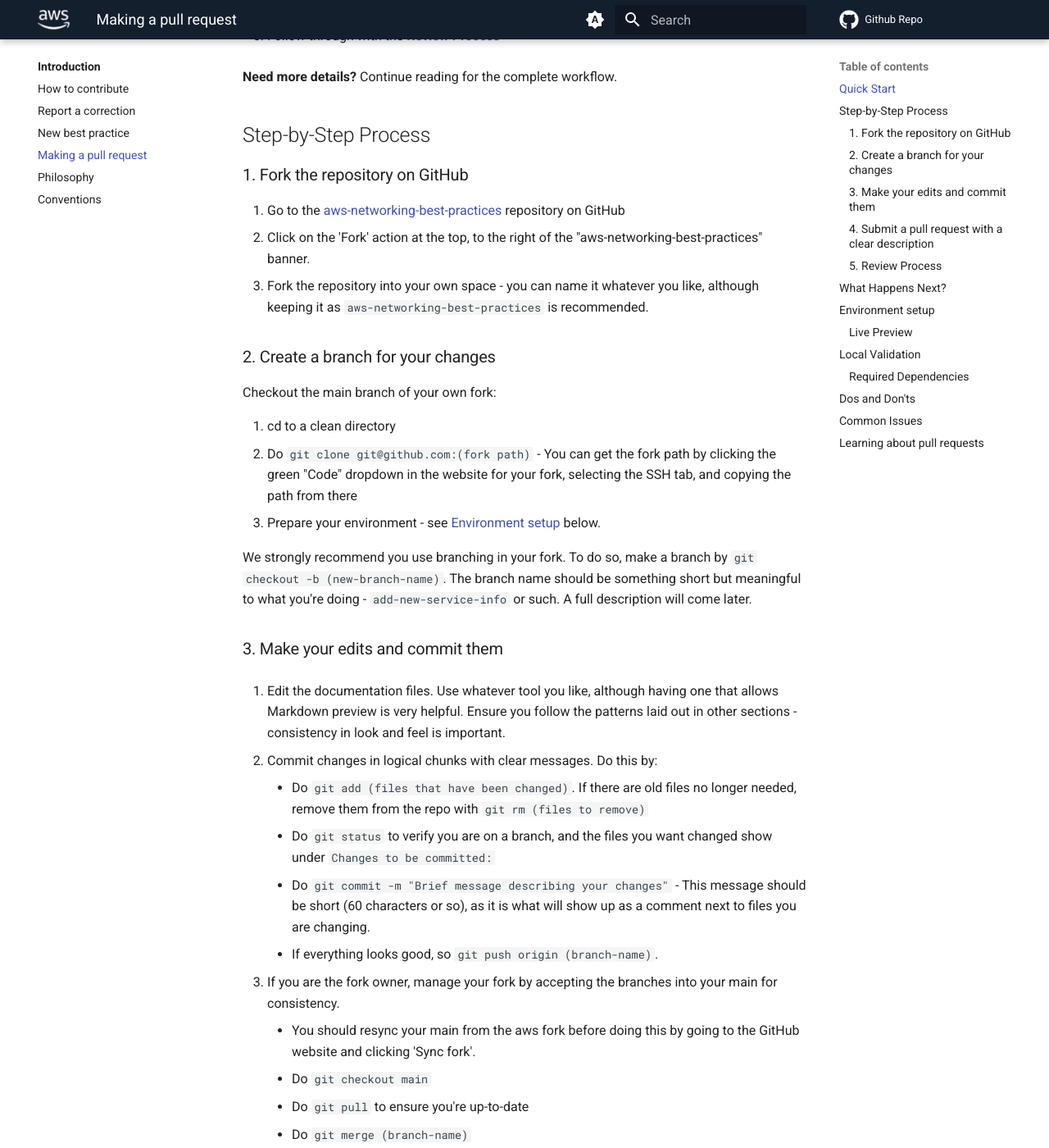
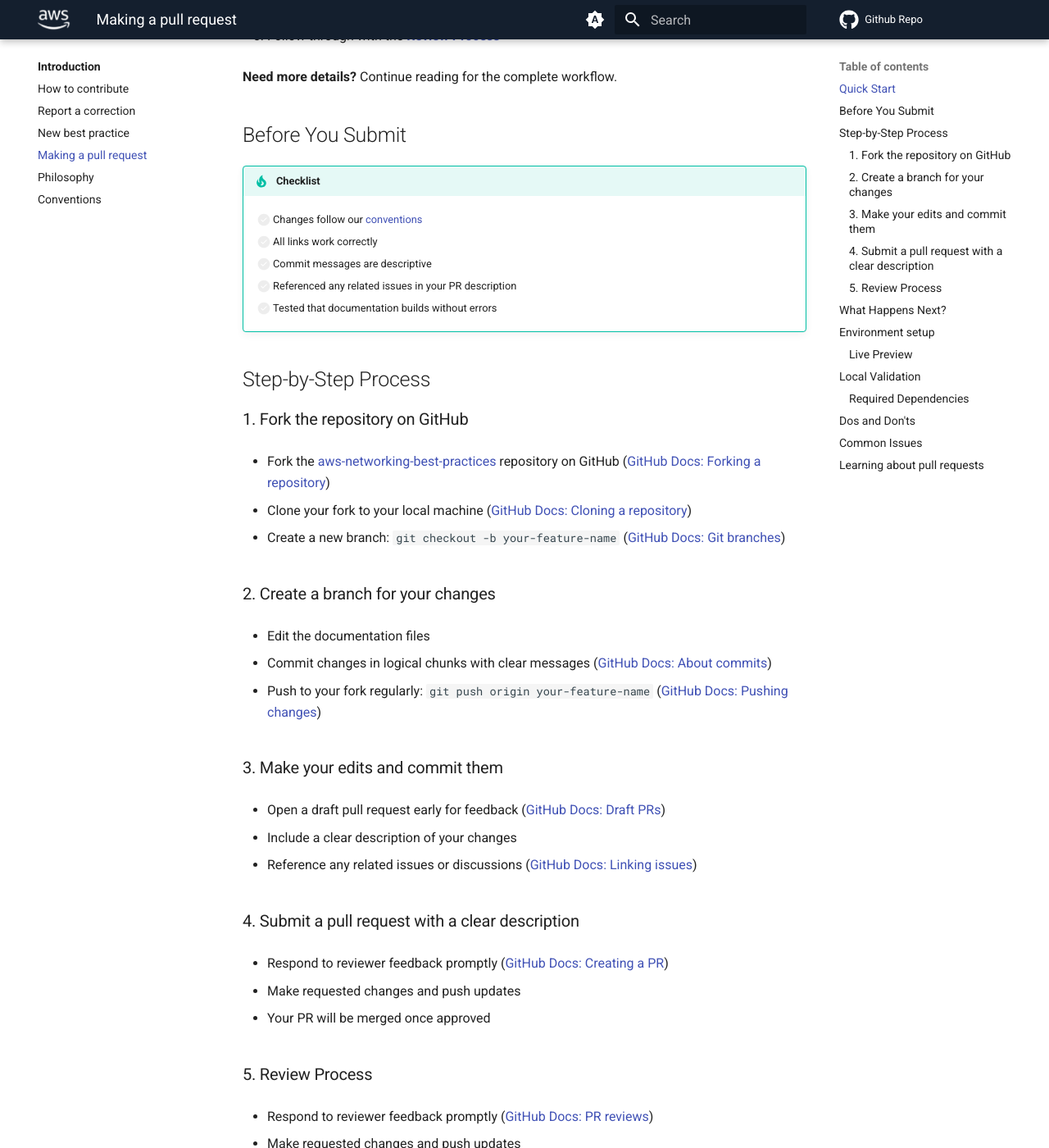
Before and after one commit to aws/aws-networking-best-practices, an MkDocs documentation site: the page built from content/community/making-a-pull-request.md, in a window 1280 px wide and 1400 px high, scrolled down 548 px. Shown: the whole window at 82% size. Built offline with MkDocs 1.6.1 and Material for MkDocs 9.7.7, drawn with Linux system fonts in a browser that asks for light colours; comment, search, counter and statistics services are not loaded; some of the changed text lies outside the part shown.

Commit message:
Update making-a-pull-request.md with improved navigation and GitHub documentation links

````diff
--- a/content/community/making-a-pull-request.md
+++ b/content/community/making-a-pull-request.md
@@ -18,57 +18,75 @@
 
 **Need more details?** Continue reading for the complete workflow.
 
+## Before You Submit
+
+!!! tip "Checklist"
+    * [ ] Changes follow our [conventions](conventions.md)
+
+    * [ ] All links work correctly
+
+    * [ ] Commit messages are descriptive
+
+    * [ ] Referenced any related issues in your PR description
+
+    * [ ] Tested that documentation builds without errors
+
 ## Step-by-Step Process
 
 ### 1. Fork the repository on GitHub
 
-1. Go to the [aws-networking-best-practices] repository on GitHub
-2. Click on the 'Fork' action at the top, to the right of the "aws-networking-best-practices" banner.
-3. Fork the repository into your own space - you can name it whatever you like, although keeping it as `aws-networking-best-practices` is recommended.
+* Fork the [aws-networking-best-practices] repository on GitHub ([GitHub Docs: Forking a repository][fork-docs]{:target="_blank"})
+
+* Clone your fork to your local machine ([GitHub Docs: Cloning a repository][clone-docs]{:target="_blank"})
+
+* Create a new branch: `git checkout -b your-feature-name` ([GitHub Docs: Git branches][branch-docs]{:target="_blank"})
 
 [aws-networking-best-practices]: https://github.com/aws/aws-networking-best-practices
+[fork-docs]: https://docs.github.com/en/get-started/quickstart/fork-a-repo
+[clone-docs]: https://docs.github.com/en/repositories/creating-and-managing-repositories/cloning-a-repository
+[branch-docs]: https://docs.github.com/en/pull-requests/collaborating-with-pull-requests/proposing-changes-to-your-work-with-pull-requests/about-branches
 
 ### 2. Create a branch for your changes
 
-Checkout the main branch of your own fork:
+* Edit the documentation files
 
-1. cd to a clean directory
-2. Do `git clone git@github.com:(fork path)` - You can get the fork path by clicking the green "Code" dropdown in the website for your fork, selecting the SSH tab, and copying the path from there
-3. Prepare your environment - see [Environment setup](#environment-setup) below.
+* Commit changes in logical chunks with clear messages ([GitHub Docs: About commits][commit-docs]{:target="_blank"})
 
-We strongly recommend you use branching in your fork. To do so, make a branch by `git checkout -b (new-branch-name)`.  The branch name should be something short but meaningful to what you're doing - `add-new-service-info` or such. A full description will come later.
+* Push to your fork regularly: `git push origin your-feature-name` ([GitHub Docs: Pushing changes][push-docs]{:target="_blank"})
+
+[commit-docs]: https://docs.github.com/en/pull-requests/committing-changes-to-your-project/creating-and-editing-commits/about-commits
+[push-docs]: https://docs.github.com/en/get-started/using-git/pushing-commits-to-a-remote-repository
 
 ### 3. Make your edits and commit them
 
-1. Edit the documentation files. Use whatever tool you like, although having one that allows Markdown preview is very helpful. Ensure you follow the patterns laid out in other sections - consistency in look and feel is important.
+* Open a draft pull request early for feedback ([GitHub Docs: Draft PRs][draft-pr-docs]{:target="_blank"})
 
-2. Commit changes in logical chunks with clear messages. Do this by:
-    * Do `git add (files that have been changed)`. If there are old files no longer needed, remove them from the repo with `git rm (files to remove)`
-    * Do `git status` to verify you are on a branch, and the files you want changed show under `Changes to be committed:`
-    * Do `git commit -m "Brief message describing your changes"` - This message should be short (60 characters or so), as it is what will show up as a comment next to files you are changing.
-    * If everything looks good, so `git push origin (branch-name)`.
+* Include a clear description of your changes
 
-3. If you are the fork owner, manage your fork by accepting the branches into your main for consistency.
-    * You should resync your main from the aws fork before doing this by going to the GitHub website and clicking 'Sync fork'.
-    * Do `git checkout main`
-    * Do `git pull` to ensure you're up-to-date
-    * Do `git merge (branch-name)`
-    * Do `git commit -m "Same message as the branch message"`
-    * Do `git push origin main`
+* Reference any related issues or discussions ([GitHub Docs: Linking issues][linking-issues]{:target="_blank"})
+
+[draft-pr-docs]: https://docs.github.com/en/pull-requests/collaborating-with-pull-requests/proposing-changes-to-your-work-with-pull-requests/about-pull-requests#draft-pull-requests
+[linking-issues]: https://docs.github.com/en/issues/tracking-your-work-with-issues/linking-a-pull-request-to-an-issue
 
 ### 4. Submit a pull request with a clear description
 
-1. Go through the [Local Validation](#local-validation) steps below right before you're ready for your work to be sent to the main site for review.
-2. Go to the GitHub web page (you can do this from either the main site or your fork), go to the 'Pull requests' tab at the top, and click 'New pull request'. Ensure the left side is 'aws/aws-networking-best-practices', branch 'main', and the right side is your fork and correct branch (likely main, if you followed the steps above). Fill out the pre-filled text at the top of the PR, and check the boxes needed (in Markdown editor, use `[x]` to check boxes).
-3. Submit your pull request.
-
-### 5. Review Process
-
-* Respond to reviewer feedback promptly
+* Respond to reviewer feedback promptly ([GitHub Docs: Creating a PR][create-pr-docs]{:target="_blank"})
 
 * Make requested changes and push updates
 
 * Your PR will be merged once approved
+
+[create-pr-docs]: https://docs.github.com/en/pull-requests/collaborating-with-pull-requests/proposing-changes-to-your-work-with-pull-requests/creating-a-pull-request
+
+### 5. Review Process
+
+* Respond to reviewer feedback promptly ([GitHub Docs: PR reviews][pr-review-docs]{:target="_blank"})
+
+* Make requested changes and push updates
+
+* Your PR will be merged once approved
+
+[pr-review-docs]: https://docs.github.com/en/pull-requests/collaborating-with-pull-requests/reviewing-changes-in-pull-requests/about-pull-request-reviews
 
 !!! example "Good Commit Messages"
     * ✅ "Add Transit Gateway best practices for multi-account setups"
@@ -96,7 +114,7 @@
 First, clone the repository.
 
     ```
-    git clone (fork-url)
+    git clone https://github.com/YOUR-USERNAME/aws-networking-best-practices
     cd aws-networking-best-practices
     ```
 Next, create a new [Python virtual environment][venv] and
@@ -239,9 +257,9 @@
 yourself with the documentation on GitHub, the service we are using. The
 following articles are of particular importance:
 
-1. [Forking a repository]
-2. [Creating a pull request from a fork]
-3. [Creating a pull request]
+1. [Forking a repository]{:target="_blank"}
+2. [Creating a pull request from a fork]{:target="_blank"}
+3. [Creating a pull request]{:target="_blank"}
 
 Note that they provide tailored documentation for different operating systems
 and different ways of interacting with GitHub. We do our best in the
````
